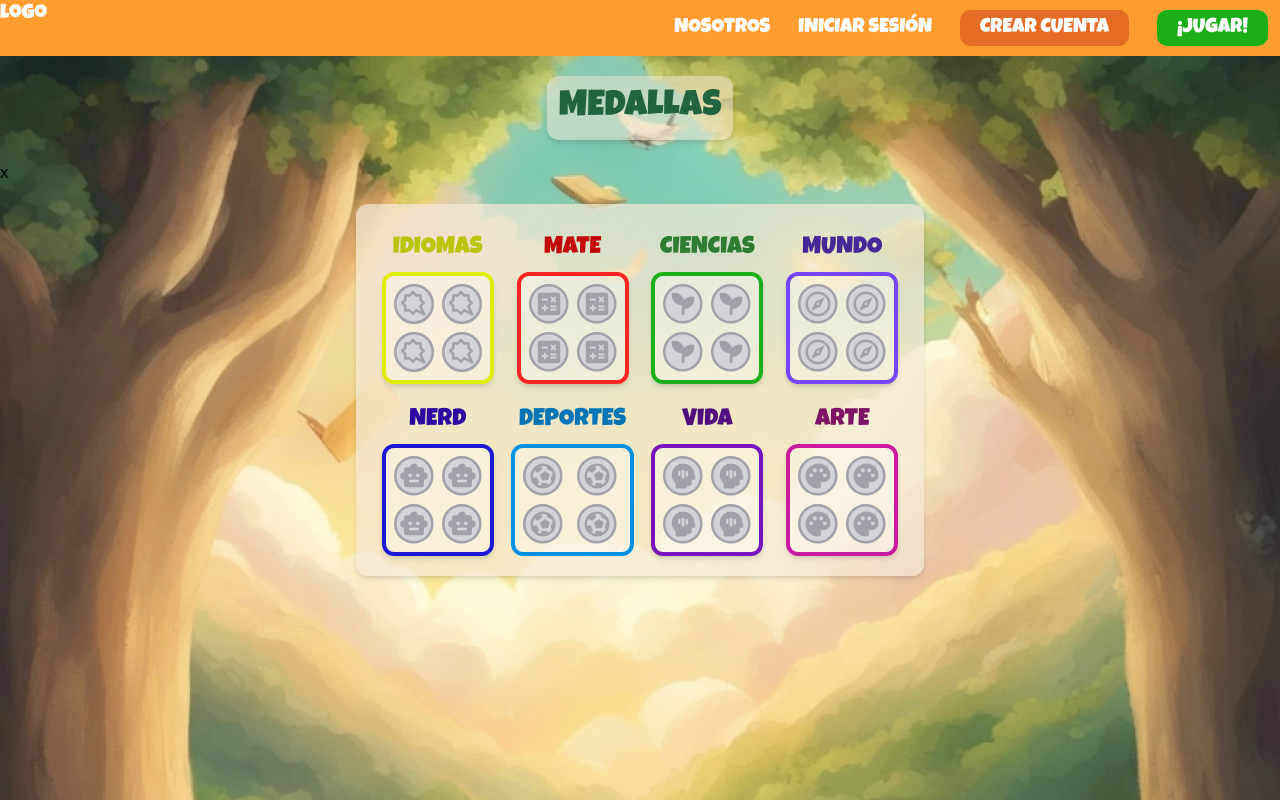
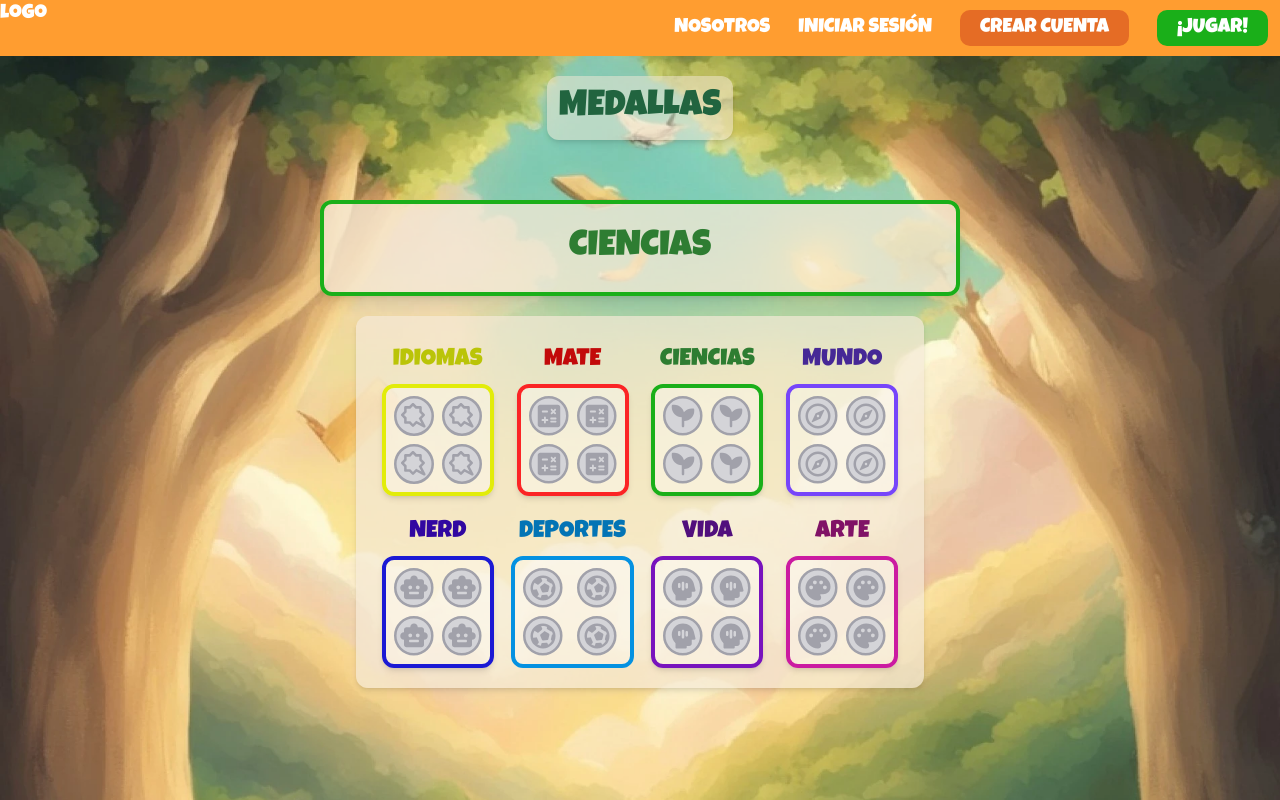
Before and after one commit to Randomlandia/frontend, a Next.js app: page /user/achv in a window 1280 px wide. Built offline with nearby package versions, Linux system fonts and the light colour scheme; a web font is replaced by a local one.

Commit message:
Medalla Detail structure

```diff
--- a/components/modalsMedals/MedallaDetail.jsx
+++ b/components/modalsMedals/MedallaDetail.jsx
@@ -1,3 +1,12 @@
 export default function MedallaDetail() {
-  return <div>x</div>;
+  return (
+    <div className="flex flex-col gap-2 bg-oldwhite/75 border-4 border-natL rounded-xl shadow-lg p-6 mt-10 h-4/5 w-[350px] md:w-4/5 lg:w-1/2 mx-auto">
+      {/* NOMBRE DEL TOPIC */}
+      <div className="flex justify-center">
+        <p className="font-lucky text-natD text-center text-4xl">CIENCIAS</p>
+      </div>
+
+      {/* MEDALLAS */}
+    </div>
+  );
 }
```
